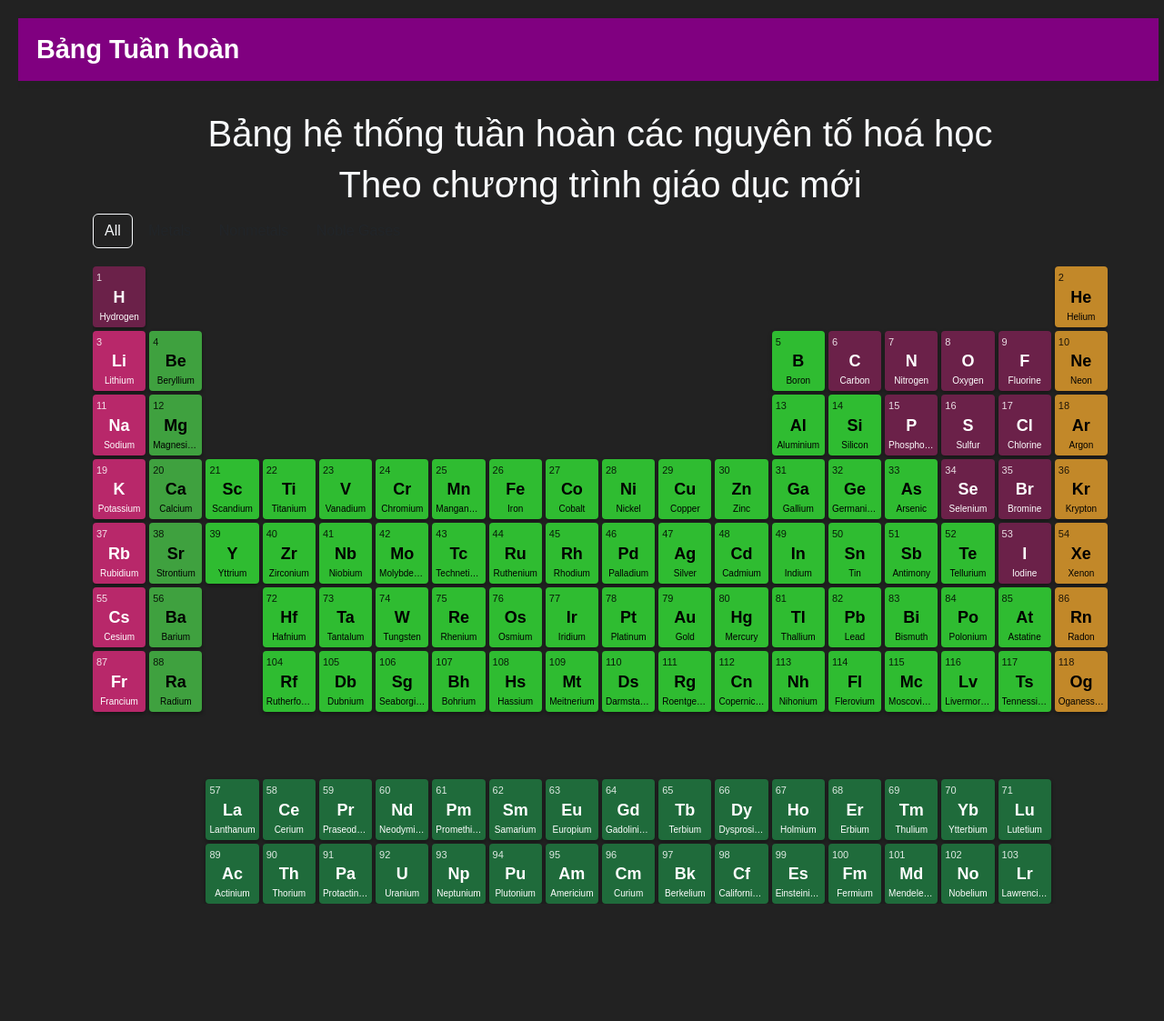
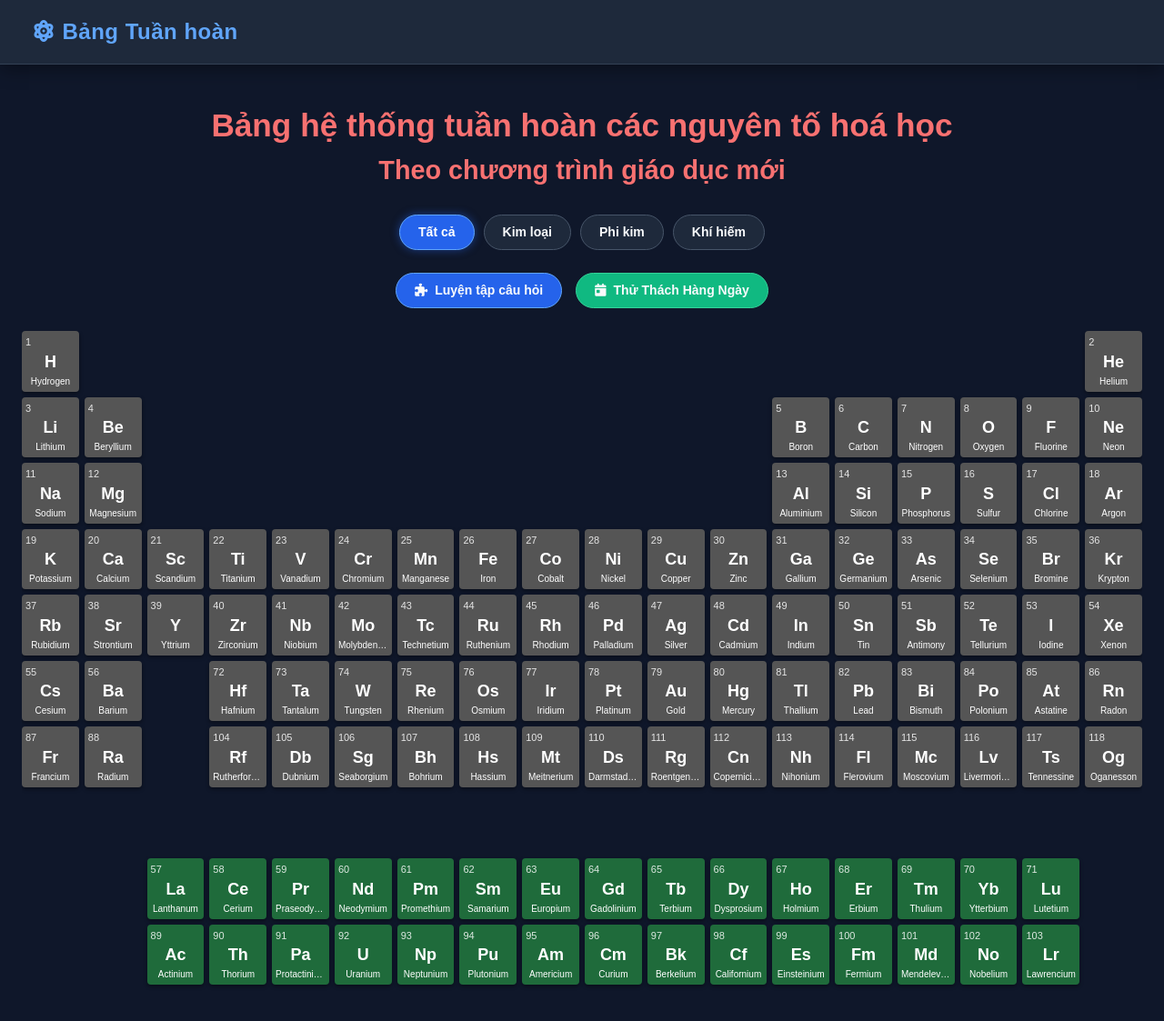
Before and after one commit to LeHoangNhan2801/Periodic_table, a Django app: page / in a window 1280 px wide. Shown: the top 1123 px of the page at 91% size. Run offline with Django 5.2, Linux system fonts and the light colour scheme; some libraries are stand-ins or nearby versions.

Commit message:
New code

```diff
--- a/webs/templates/webs/base.html
+++ b/webs/templates/webs/base.html
@@ -17,74 +17,68 @@
 
     <style>
     /* HTML PART */
-        html {
-            scroll-behavior: smooth;
+        html, body {
             height: 100%;
+            margin: 0;
+            padding: 0;
+            overflow-x: hidden;
+            background-color: #0f172a; /* Sleek dark background */
+            color: #f8fafc;
+            font-family: Arial, sans-serif;
         }
 
-        body {
-            margin: 0;
-            padding: 0;
-            min-height: 100%;
-            background-color: #fff;
-        }
-
-    /* NAVBAR */
+    /* NAVBAR & PAGE WRAPPER */
         #page-wrapper {
-            position: fixed;
+            position: relative;
             width: 100%;
             min-height: 100vh;
             display: flex;
             flex-direction: column;
-            overflow-x: clip;
         }
 
         .navbar {
-            padding-top: 8px;
-            padding-bottom: 8px;
-            box-shadow: 0 2px 10px rgba(0,0,0,0.05);
-            width: 98vw;
-            background-color: purple;
+            position: sticky;
+            top: 0;
+            z-index: 1000;
+            padding: 12px 24px;
+            box-shadow: 0 4px 20px rgba(0,0,0,0.4);
+            width: 100%;
+            background-color: #1e293b; /* Modern dark navbar */
+            border-bottom: 1px solid #334155;
         }
 
         .navbar-brand {
-            font-size: clamp(1.2rem, 4vw, 1.8rem) !important;
+            font-size: clamp(1.2rem, 4vw, 1.5rem) !important;
             font-weight: 700;
             display: inline-flex;
             align-items: center;
             white-space: nowrap;
-            padding-left: 4px;
-            margin-right: 0.5rem !important;
-            transition: transform 0.3s ease;
+            margin-right: 0 !important;
+            text-decoration: none;
         }
 
         .title-web {
-            color: white;
+            color: #60a5fa; /* Vibrant blue accent */
+            letter-spacing: 0.5px;
         }
-
-
-
     </style>
 
 </head>
 <body>
     <div id="page-wrapper">
         <nav class='navbar'>
-            <div class='container-fluid px-3'>
+            <div class='container-fluid'>
                 <div class="d-flex align-items-center justify-content-between w-100">
-                    <!-- Hiển thị trên cả Mobile lẫn PC/Laptop -->
-                    <a class='navbar-brand me-0' href="{% url 'webs:index' %}">
-                        <span class="title-web">Bảng Tuần hoàn</span>
+                    <a class='navbar-brand' href="{% url 'webs:index' %}">
+                        <span class="title-web"><i class="fa-solid fa-atom me-2"></i>Bảng Tuần hoàn</span>
                     </a>
                 </div>
             </div>
         </nav>
-        <div class="container my-4">
+        <div class="container-fluid my-4 px-4">
             {% block content %}
             {% endblock content %}
         </div>
-
     </div>
-
 </body>
 </html>
--- a/webs/templates/webs/index.html
+++ b/webs/templates/webs/index.html
@@ -3,23 +3,56 @@
 
 {% block content %}
 <style>
-    body {
-        font-family: Arial, sans-serif;
-        background-color: #222222;
+    /* Filter Buttons Styling */
+    .filter-buttons {
+        display: flex;
+        justify-content: center;
+        gap: 10px;
+        margin-bottom: 25px;
+    }
+
+    .btn-filter {
+        padding: 8px 20px;
+        border-radius: 20px;
+        border: 1px solid #475569;
+        background: #1e293b;
         color: #f8fafc;
-        padding: 20px;
+        font-weight: 600;
+        font-size: 14px;
+        cursor: pointer;
+        transition: all 0.2s ease-in-out;
+    }
+
+    .btn-filter:hover {
+        background: #334155;
+        border-color: #94a3b8;
+    }
+
+    .btn-filter.active {
+        background: #2563eb;
+        color: #ffffff;
+        border-color: #60a5fa;
+        box-shadow: 0 0 10px rgba(37, 99, 235, 0.5);
+    }
+
+    /* Periodic Table Grid Container */
+    .table-scroll-container {
+        width: 100%;
+        overflow-x: auto;
+        padding-bottom: 30px;
     }
 
     #periodic-table {
         display: grid;
-        grid-template-columns: repeat(18, minmax(50px, 1fr));
-        grid-template-rows: repeat(10, minmax(60px, 1fr));
-        gap: 4px;
-        max-width: 1200px;
-        margin: 20px auto;
-        overflow-x: auto;
+        grid-template-columns: repeat(18, minmax(55px, 1fr));
+        grid-template-rows: repeat(10, minmax(65px, 1fr));
+        gap: 6px;
+        min-width: 1100px;
+        max-width: 1400px;
+        margin: 0 auto;
     }
 
+    /* Individual Element Tile */
     .element-tile {
         border-radius: 4px;
         padding: 4px;
@@ -40,11 +73,17 @@
         box-shadow: 0 6px 12px rgba(0,0,0,0.6);
     }
 
+    .element-tile.dimmed {
+        opacity: 0.2;
+        filter: grayscale(80%);
+        pointer-events: none;
+    }
+
     .number { font-size: 11px; opacity: 0.85; text-align: left; }
     .symbol { font-size: 18px; font-weight: bold; }
     .name { font-size: 10px; white-space: nowrap; overflow: hidden; text-overflow: ellipsis; }
 
-    /* Category Colors matched to left layout */
+    /* Category Colors */
     .alkali-metal { background: #b8286a; color: #fff; }
     .alkaline-earth { background: #3fa13f; color: #000; }
     .transition-metal { background: #2fbc31; color: #000; }
@@ -56,7 +95,7 @@
     .actinide { background: #1f6b3b; color: #fff; }
     .unknown { background: #555555; color: #fff; }
 
-    /* Info Popup Modal Overlay & Container */
+    /* Info Popup Modal & Overlay */
     #modal-overlay {
         display: none;
         position: fixed;
@@ -80,7 +119,6 @@
         max-width: 680px;
     }
 
-    /* Modal Top Grid (Tile | Image | Structure) */
     .modal-grid {
         display: grid;
         grid-template-columns: 1fr 1fr 1fr;
@@ -98,7 +136,6 @@
         align-items: center;
         justify-content: center;
         background-color: #fafafa;
-        position: relative;
     }
 
     .modal-card.element-preview {
@@ -128,8 +165,10 @@
         text-align: center;
     }
 
-    /* Modal Bottom Meta Details */
-    .modal-meta {
+    .modal-meta-grid {
+        display: grid;
+        grid-template-columns: 1fr 1fr;
+        gap: 16px;
         font-size: 14px;
         line-height: 1.6;
         color: #333333;
@@ -141,27 +180,43 @@
         font-size: 12px;
         margin-top: 16px;
     }
+
+    .heading {
+        font-weight: 700;
+        color: #f87171; /* Softer, modern red for dark theme */
+        line-height: 1.3;
+        text-align: center;
+    }
 </style>
-</head>
-<body>
 
-    <h1 class="heading" style="text-align: center; margin-top:10px">Bảng hệ thống tuần hoàn các nguyên tố hoá học</h1>
-    <h1 class="heading" style="text-align: center;">Theo chương trình giáo dục mới</h1>
-    <div class="filter-buttons">
-        <button class="btn active" data-category="all">All</button>
-        <button class="btn" data-category="metal">Metals</button>
-        <button class="btn" data-category="nonmetal">Nonmetals</button>
-        <button class="btn" data-category="noble">Noble Gases</button>
+<div style="margin-top: 20px; margin-bottom: 30px;">
+    <h1 class="heading" style="font-size: clamp(1.5rem, 3vw, 2.2rem);">Bảng hệ thống tuần hoàn các nguyên tố hoá học</h1>
+    <h1 class="heading" style="font-size: clamp(1.2rem, 2.5vw, 1.8rem); margin-top: 5px;">Theo chương trình giáo dục mới</h1>
 </div>
 
+<div class="filter-buttons">
+    <button class="btn-filter active" data-category="all">Tất cả</button>
+    <button class="btn-filter" data-category="metal">Kim loại</button>
+    <button class="btn-filter" data-category="nonmetal">Phi kim</button>
+    <button class="btn-filter" data-category="noble">Khí hiếm</button>
+</div>
+
+<div style="text-align: center; margin-bottom: 25px; display: flex; justify-content: center; gap: 15px;">
+    <a href="{% url 'webs:quiz' %}" class="btn-filter" style="background: #2563eb; border-color: #60a5fa; text-decoration: none; display: inline-block;">
+        <i class="fa-solid fa-puzzle-piece me-2"></i>Luyện tập câu hỏi
+    </a>
+    <a href="{% url 'webs:quiz' %}?mode=daily" class="btn-filter" style="background: #10b981; border-color: #34d399; text-decoration: none; display: inline-block;">
+        <i class="fa-solid fa-calendar-day me-2"></i>Thử Thách Hàng Ngày
+    </a>
+</div>
+
+<div class="table-scroll-container">
     <div id="periodic-table"></div>
-
+</div>
 
 <div id="modal-overlay" onclick="closeModal()"></div>
-
 <div id="detail-modal">
     <div class="modal-grid">
-            <!-- 1. Large Element Tile -->
         <div id="modal-tile-card" class="modal-card element-preview">
             <span id="modal-number" class="number"></span>
             <span id="modal-symbol" class="symbol"></span>
@@ -171,7 +226,6 @@
             </div>
         </div>
 
-            <!-- 2. Appearance Image -->
         <div>
             <div class="modal-card">
                 <img id="modal-img-appearance" src="" alt="Appearance">
@@ -179,7 +233,6 @@
             <div class="card-label">Appearance</div>
         </div>
 
-            <!-- 3. Electron Structure Model -->
         <div>
             <div class="modal-card">
                 <img id="modal-img-bohr" src="" alt="Electron Structure">
@@ -188,36 +241,39 @@
         </div>
     </div>
 
-        <!-- Details Section -->
-        <div class="modal-meta">
-            <div><strong>Category:</strong> <span id="modal-category"></span></div>
-            <div><strong>Phase:</strong> <span id="modal-phase"></span></div>
-            <div><strong>Electron Config:</strong> <span id="modal-config"></span></div>
-            <div><strong>Discovered by:</strong> <span id="modal-discovered"></span></div>
+    <div class="modal-meta-grid">
+        <div>
+            <div><strong>Số hiệu nguyên tử:</strong> <span id="modal-number-text"></span></div>
+            <div><strong>Kí hiệu:</strong> <span id="modal-symbol-text"></span></div>
+            <div><strong>Tên:</strong> <span id="modal-name-val"></span></div>
+            <div><strong>Khối lượng nguyên tử:</strong> <span id="modal-mass-val"></span></div>
+        </div>
+        <div>
+            <div><strong>Loại:</strong> <span id="modal-category"></span></div>
+            <div><strong>Trạng thái:</strong> <span id="modal-phase"></span></div>
+            <div><strong>Cấu trúc electron:</strong> <span id="modal-config"></span></div>
+            <div><strong>Khám phá bởi:</strong> <span id="modal-discovered"></span></div>
+        </div>
     </div>
 
     <div class="click-close-hint">Click anywhere to close</div>
 </div>
 
+<script>
+    const staticImagesUrl = "{% static 'webs/images/' %}";
 
-    <script>
-        // Load elements from JSON and place them on CSS Grid
-        const staticImagesUrl = "{% static 'webs/images/' %}";
     fetch("{% static 'webs/elements.json' %}")
         .then(response => response.json())
         .then(data => {
             const tableContainer = document.getElementById('periodic-table');
-                const elements = data.elements || data; // Handles array or { elements: [...] }
+            const elements = data.elements || data;
 
             elements.forEach(el => {
                 const tile = document.createElement('div');
-
-
                 tile.className = `element-tile ${categoryToClass(el.category)}`;
-
-
                 tile.style.gridColumn = el.xpos;
                 tile.style.gridRow = el.ypos;
+                tile.setAttribute('data-category', getFilterGroup(el.category));
 
                 tile.innerHTML = `
                     <span class="number">${el.number}</span>
@@ -246,31 +302,6 @@
         if (cat.includes('actinide')) return 'actinide';
         return 'unknown';
     }
-        function setupFilterButtons() {
-        const buttons = document.querySelectorAll('.btn');
-        const tiles = document.querySelectorAll('.element-tile');
-
-        buttons.forEach(button => {
-            button.addEventListener('click', () => {
-                // Update active button state
-                buttons.forEach(btn => btn.classList.remove('active'));
-                button.classList.add('active');
-
-                const selectedCategory = button.getAttribute('data-category');
-
-                // Dim elements that do not match
-                tiles.forEach(tile => {
-                    const tileCategory = tile.getAttribute('data-category');
-
-                    if (selectedCategory === 'all' || tileCategory === selectedCategory) {
-                        tile.classList.remove('dimmed');
-                    } else {
-                        tile.classList.add('dimmed');
-                    }
-                });
-            });
-        });
-    }
 
     function getFilterGroup(cat) {
         if (!cat) return 'unknown';
@@ -285,30 +316,77 @@
             cat.includes('lanthanide') ||
             cat.includes('actinide')
         ) return 'metal';
-
         return 'unknown';
     }
 
+    function translateCategory(cat) {
+        if (!cat) return 'Không rõ';
+        cat = cat.toLowerCase();
+        if (cat.includes('transition metal')) return 'Kim loại chuyển tiếp';
+        if (cat.includes('alkali metal')) return 'Kim loại kiềm';
+        if (cat.includes('alkaline earth')) return 'Kim loại kiềm thổ';
+        if (cat.includes('post-transition')) return 'Kim loại hậu chuyển tiếp';
+        if (cat.includes('metalloid')) return 'Á kim';
+        if (cat.includes('nonmetal')) return 'Phi kim';
+        if (cat.includes('noble gas')) return 'Khí hiếm';
+        if (cat.includes('lanthanide')) return 'Lanthanide';
+        if (cat.includes('actinide')) return 'Actinide';
+        return cat;
+    }
+
+    function translatePhase(phase) {
+        if (!phase) return 'Không rõ';
+        phase = phase.toLowerCase();
+        if (phase === 'solid') return 'Thể rắn';
+        if (phase === 'liquid') return 'Thể lỏng';
+        if (phase === 'gas') return 'Thể khí';
+        return phase;
+    }
+
+    function setupFilterButtons() {
+        const buttons = document.querySelectorAll('.btn-filter');
+        const tiles = document.querySelectorAll('.element-tile');
+
+        buttons.forEach(button => {
+            button.addEventListener('click', () => {
+                buttons.forEach(btn => btn.classList.remove('active'));
+                button.classList.add('active');
+
+                const selectedCategory = button.getAttribute('data-category');
+
+                tiles.forEach(tile => {
+                    const tileCategory = tile.getAttribute('data-category');
+                    if (selectedCategory === 'all' || tileCategory === selectedCategory) {
+                        tile.classList.remove('dimmed');
+                    } else {
+                        tile.classList.add('dimmed');
+                    }
+                });
+            });
+        });
+    }
+
     function showDetails(el) {
-           // 1. Fill tile metadata
         document.getElementById('modal-number').innerText = el.number;
         document.getElementById('modal-symbol').innerText = el.symbol;
         document.getElementById('modal-name-text').innerText = el.name;
-            document.getElementById('modal-mass-text').innerText = `${el.atomic_mass} u`;
+        document.getElementById('modal-mass-text').innerText = `${el.atomic_mass} amu`;
+
+        document.getElementById('modal-number-text').innerText = el.number;
+        document.getElementById('modal-symbol-text').innerText = el.symbol;
+        document.getElementById('modal-name-val').innerText = el.name;
+        document.getElementById('modal-mass-val').innerText = `${el.atomic_mass} amu`;
 
         const tileCard = document.getElementById('modal-tile-card');
         tileCard.className = `modal-card element-preview ${categoryToClass(el.category)}`;
 
         const appearanceImg = document.getElementById('modal-img-appearance');
         const bohrImg = document.getElementById('modal-img-bohr');
-
         const basePath = `${staticImagesUrl}${el.number}`;
 
-            // Reset visibility
         appearanceImg.style.display = 'block';
         bohrImg.style.display = 'block';
 
-            // Real / Appearance images are mostly .jpg (fallback to .png if .jpg fails, e.g. Carbon 6)
         appearanceImg.onerror = function() {
             if (this.src.endsWith('.jpg')) {
                 this.src = `${basePath}_real.png`;
@@ -318,7 +396,6 @@
         };
         appearanceImg.src = `${basePath}_real.jpg`;
 
-            // Bohr model images are .png (fallback to .jpg if any exist)
         bohrImg.onerror = function() {
             if (this.src.endsWith('.png')) {
                 this.src = `${basePath}_bohr.jpg`;
@@ -328,13 +405,11 @@
         };
         bohrImg.src = `${basePath}_bohr.png`;
 
-            // Populate modal text details
-            document.getElementById('modal-category').innerText = el.category || 'N/A';
-            document.getElementById('modal-phase').innerText = el.phase || 'N/A';
+        document.getElementById('modal-category').innerText = translateCategory(el.category);
+        document.getElementById('modal-phase').innerText = translatePhase(el.phase);
         document.getElementById('modal-config').innerText = el.electron_configuration_semantic || el.electron_configuration || 'N/A';
-            document.getElementById('modal-discovered').innerText = el.discovered_by || 'Unknown';
+        document.getElementById('modal-discovered').innerText = el.discovered_by || 'Không rõ';
 
-            // Show modal
         document.getElementById('detail-modal').style.display = 'block';
         document.getElementById('modal-overlay').style.display = 'block';
     }
@@ -343,30 +418,5 @@
         document.getElementById('detail-modal').style.display = 'none';
         document.getElementById('modal-overlay').style.display = 'none';
     }
-
-        const buttons = document.querySelectorAll('.btn');
-        const elements = document.querySelectorAll('.element-tile');
-
-        buttons.forEach(button => {
-        button.addEventListener('click', () => {
-            // 1. Update button styling
-            buttons.forEach(btn => btn.classList.remove('active'));
-            button.classList.add('active');
-
-            const selectedCategory = button.getAttribute('data-category');
-
-            // 2. Dim elements that don't match
-            elements.forEach(tile => {
-            const tileCategory = tile.getAttribute('data-category');
-
-            if (selectedCategory === 'all' || tileCategory === selectedCategory) {
-                tile.classList.remove('dimmed');
-            } else {
-                tile.classList.add('dimmed');
-            }
-            });
-        });
-        });
-
 </script>
 {% endblock content %}
--- a/webs/urls.py
+++ b/webs/urls.py
@@ -3,4 +3,5 @@ from . import views
 app_name='webs'
 urlpatterns = [
     path('',views.index,name='index'),
+    path('quiz/', views.quiz_view, name='quiz'),
 ]
--- a/webs/views.py
+++ b/webs/views.py
@@ -14,3 +14,5 @@ def index(request):
         print("Error loading JSON:", e)
 
     return render(request, 'webs/index.html', {'elements': elements_data})
+def quiz_view(request):
+    return render(request, 'webs/quiz.html')
```
Also changed, not shown: webs/templates/webs/quiz.html (added, +407 -0 lines), webs/static/webs/elements.json. Lines whose indentation alone changed are shown as unchanged.
